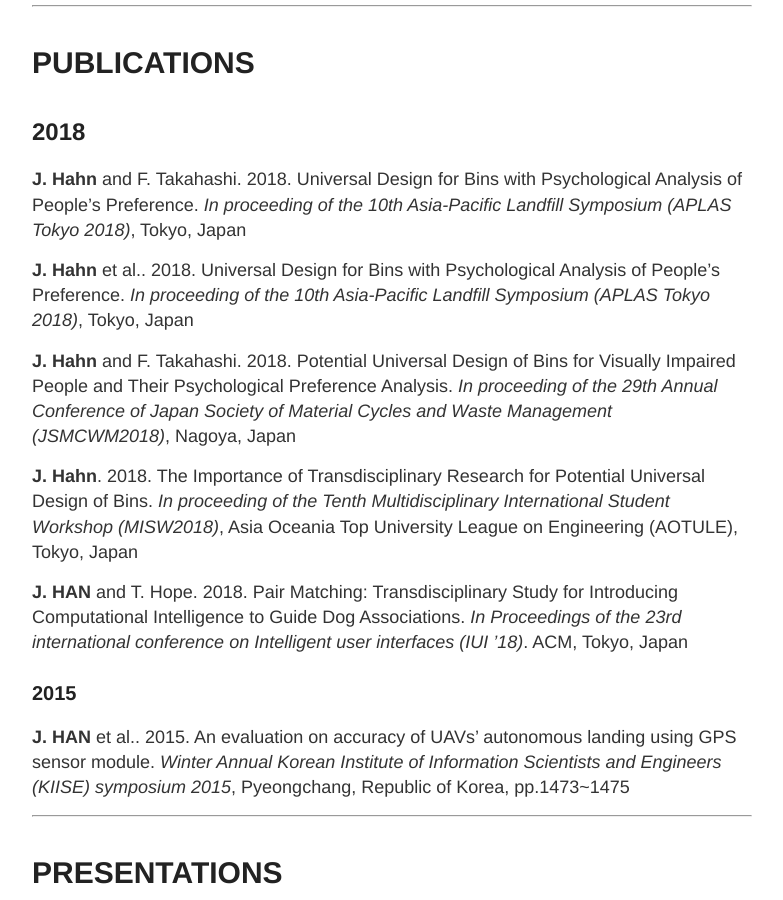
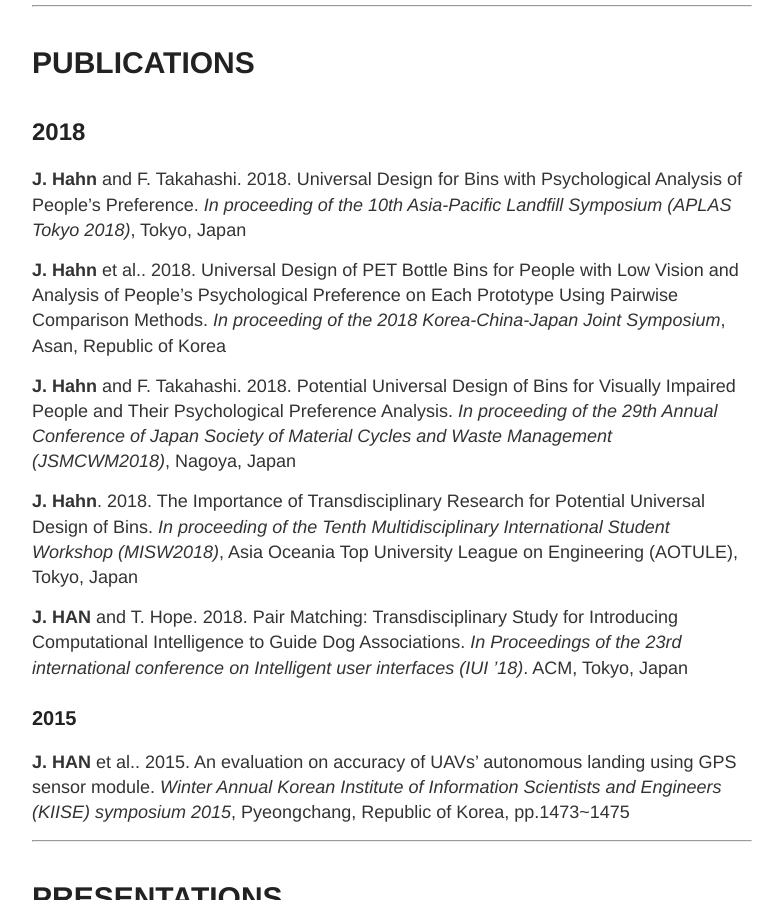
Before and after one commit to TangoEnSkai/tangoenskai.github.io, a Jekyll site: the page built from cv.md, in a window 1280 px wide and 900 px high, scrolled down 4517 px. Shown: the whole window, without its empty margins (248-1031 px from the left). Built offline with Jekyll 4.4.1, drawn with Linux system fonts in a browser that asks for light colours.

Commit message:
Add publication for the kr cn jp symposium

```diff
--- a/cv.md
+++ b/cv.md
@@ -184,7 +184,7 @@
 
 **J. Hahn** and F. Takahashi. 2018. Universal Design for Bins with Psychological Analysis of People's Preference. _In proceeding of the 10th Asia-Pacific Landfill Symposium (APLAS Tokyo 2018)_, Tokyo, Japan
 
-**J. Hahn** et al.. 2018. Universal Design for Bins with Psychological Analysis of People's Preference. _In proceeding of the 10th Asia-Pacific Landfill Symposium (APLAS Tokyo 2018)_, Tokyo, Japan
+**J. Hahn** et al.. 2018. Universal Design of PET Bottle Bins for People with Low Vision and Analysis of People’s Psychological Preference on Each Prototype Using Pairwise Comparison Methods. _In proceeding of the 2018 Korea-China-Japan Joint Symposium_, Asan, Republic of Korea
 
 **J. Hahn** and F. Takahashi. 2018. Potential Universal Design of Bins for Visually Impaired People and Their Psychological Preference Analysis. _In proceeding of the 29th Annual Conference of Japan Society of Material Cycles and Waste Management (JSMCWM2018)_, Nagoya, Japan
 
```
